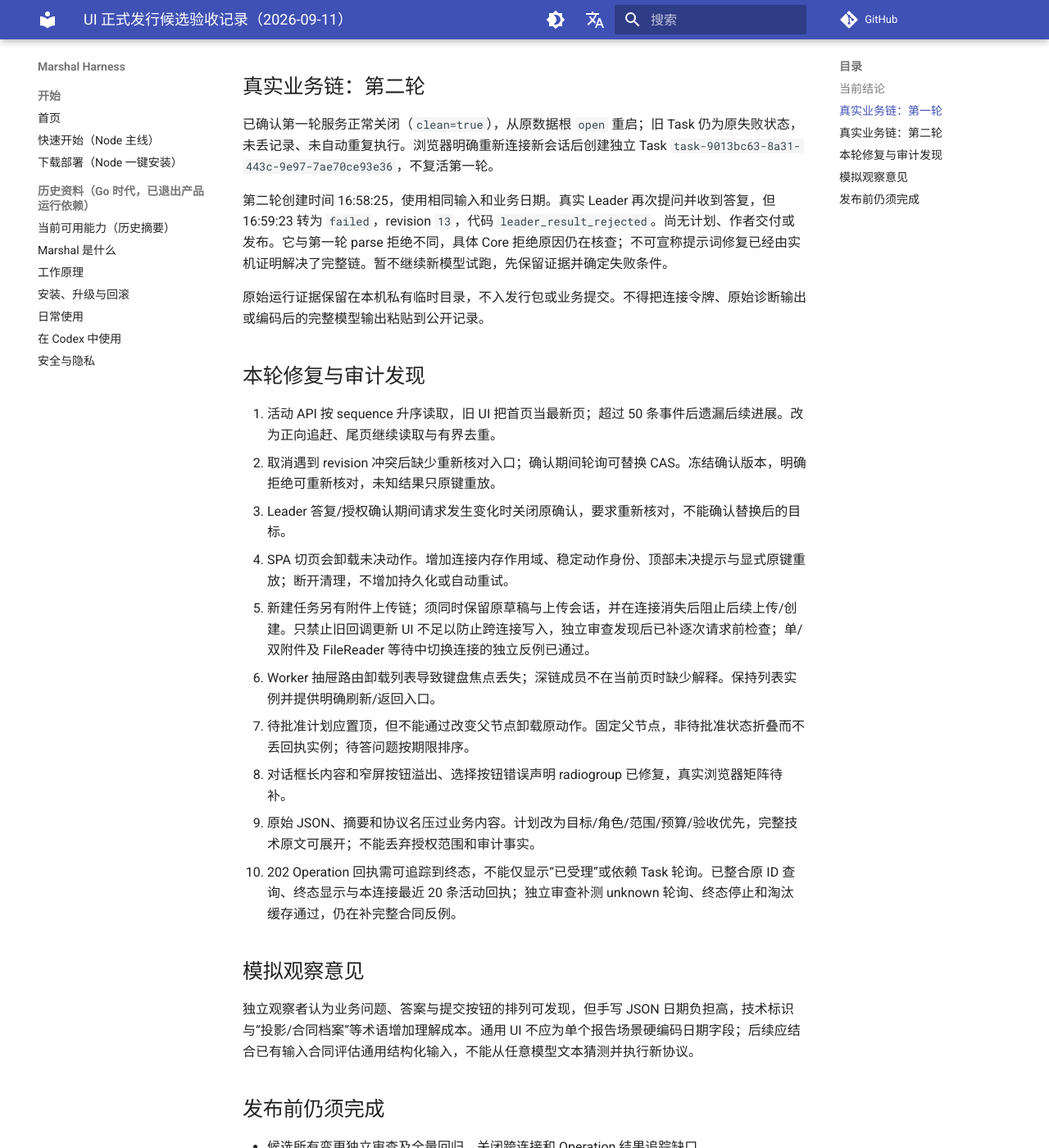
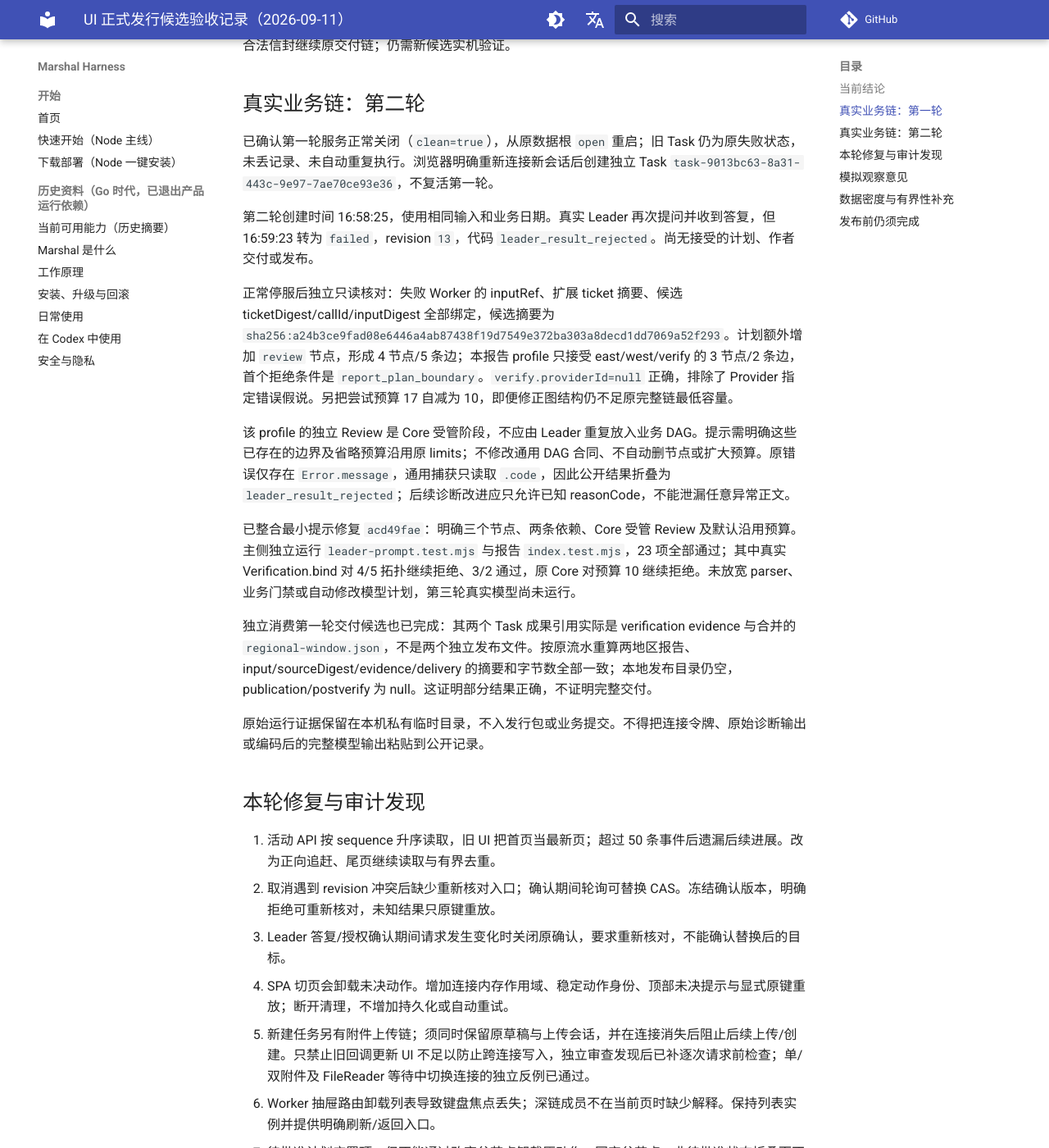
Before and after one commit to chiga0/marshal-harness, an MkDocs documentation site: the page built from docs/ui-1/release-validation-2026-09-11.md, in a window 1280 px wide and 1400 px high, scrolled down 1435 px. Shown: the whole window at 82% size. Built offline with MkDocs 1.6.1 and Material for MkDocs 9.7.7, drawn with Linux system fonts in a browser that asks for light colours; comment, search, counter and statistics services are not loaded; some of the changed text lies outside the part shown.

Commit message:
docs(ui): record live failure causes and simulated usability findings

```diff
--- a/docs/ui-1/release-validation-2026-09-11.md
+++ b/docs/ui-1/release-validation-2026-09-11.md
@@ -6,7 +6,7 @@
 
 | 验收线 | 当前状态 | 证据与缺口 |
 | --- | --- | --- |
-| 功能与可靠性 | PARTIAL | 整合候选 `3095ffcd` 通过 36 文件 331 项测试及构建（包括创建会话隔离和 Operation）。真实 Pi 第一轮完成双作者、Review 与独立验收，但交付决定被拒绝；第二轮计划阶段失败。后续补丁仍须重跑。 |
+| 功能与可靠性 | PARTIAL | 整合候选 `e0d85387` 通过 37 文件 400 项测试及构建（包括创建会话隔离、Operation 合同对照）；Leader 相关定向 44 项通过，计数存在复用子集，不累加为独立场景。真实 Pi 第一轮完成双作者、Review 与独立验收，但交付决定被拒绝；第二轮计划阶段失败。后续补丁仍须重跑。 |
 | 视觉与交互 | PARTIAL | 实际浏览器完成创建、附件上传、Leader 答复、计划批准、DAG 与团队查看；窄屏、缩放、键盘、完整错误/恢复矩阵尚未全部完成。 |
 | 产品可用性 | NOT_RUN（真人）；Agent 模拟观察已完成 | 用户选择子 Agent 模拟。观察者未参与 UI 实现，但无法访问主侧浏览器，因此仅独立观察真实截图；主侧负责操作。不能称为盲测、独立操作或真人验收。 |
 
@@ -34,7 +34,15 @@
 
 已确认第一轮服务正常关闭（`clean=true`），从原数据根 `open` 重启；旧 Task 仍为原失败状态，未丢记录、未自动重复执行。浏览器明确重新连接新会话后创建独立 Task `task-9013bc63-8a31-443c-9e97-7ae70ce93e36`，不复活第一轮。
 
-第二轮创建时间 16:58:25，使用相同输入和业务日期。真实 Leader 再次提问并收到答复，但 16:59:23 转为 `failed`，revision `13`，代码 `leader_result_rejected`。尚无计划、作者交付或发布。它与第一轮 parse 拒绝不同，具体 Core 拒绝原因仍在核查；不可宣称提示词修复已经由实机证明解决了完整链。暂不继续新模型试跑，先保留证据并确定失败条件。
+第二轮创建时间 16:58:25，使用相同输入和业务日期。真实 Leader 再次提问并收到答复，但 16:59:23 转为 `failed`，revision `13`，代码 `leader_result_rejected`。尚无接受的计划、作者交付或发布。
+
+正常停服后独立只读核对：失败 Worker 的 inputRef、扩展 ticket 摘要、候选 ticketDigest/callId/inputDigest 全部绑定，候选摘要为 `sha256:a24b3ce9fad08e6446a4ab87438f19d7549e372ba303a8decd1dd7069a52f293`。计划额外增加 `review` 节点，形成 4 节点/5 条边；本报告 profile 只接受 east/west/verify 的 3 节点/2 条边，首个拒绝条件是 `report_plan_boundary`。`verify.providerId=null` 正确，排除了 Provider 指定错误假说。另把尝试预算 17 自减为 10，即便修正图结构仍不足原完整链最低容量。
+
+该 profile 的独立 Review 是 Core 受管阶段，不应由 Leader 重复放入业务 DAG。提示需明确这些已存在的边界及省略预算沿用原 limits；不修改通用 DAG 合同、不自动删节点或扩大预算。原错误仅存在 `Error.message`，通用捕获只读取 `.code`，因此公开结果折叠为 `leader_result_rejected`；后续诊断改进应只允许已知 reasonCode，不能泄漏任意异常正文。
+
+已整合最小提示修复 `acd49fae`：明确三个节点、两条依赖、Core 受管 Review 及默认沿用预算。主侧独立运行 `leader-prompt.test.mjs` 与报告 `index.test.mjs`，23 项全部通过；其中真实 Verification.bind 对 4/5 拓扑继续拒绝、3/2 通过，原 Core 对预算 10 继续拒绝。未放宽 parser、业务门禁或自动修改模型计划，第三轮真实模型尚未运行。
+
+独立消费第一轮交付候选也已完成：其两个 Task 成果引用实际是 verification evidence 与合并的 `regional-window.json`，不是两个独立发布文件。按原流水重算两地区报告、input/sourceDigest/evidence/delivery 的摘要和字节数全部一致；本地发布目录仍空，publication/postverify 为 null。这证明部分结果正确，不证明完整交付。
 
 原始运行证据保留在本机私有临时目录，不入发行包或业务提交。不得把连接令牌、原始诊断输出或编码后的完整模型输出粘贴到公开记录。
 
@@ -55,6 +63,12 @@
 
 独立观察者认为业务问题、答案与提交按钮的排列可发现，但手写 JSON 日期负担高，技术标识与“投影/合同档案”等术语增加理解成本。通用 UI 不应为单个报告场景硬编码日期字段；后续应结合已有输入合同评估通用结构化输入，不能从任意模型文本猜测并执行新协议。
 
+追加观察发现候选页同时出现“答复已受理”和“等待你的答复／需要你的处理”，用户难判断该等待还是重复提交。此项已安排修复和旧投影、新请求切换反例；当前不能视为关闭。另外，失败页的多个历史“规划”成员与 `agent.running` 观察摘要易混淆当前工作，且仅凭成员完成无法判断结果是否已交付。后续验收须要求观察者明确指出当前责任人、失败影响，并区分产生文件、独立验收和实际交付。
+
+## 数据密度与有界性补充
+
+候选 `b887cecd` 增加真实 React 组件的隔离 fixture 回归：100 条任务分页、卡片切换与筛选；事件持续读到 600 条，DOM 保留最近 500 条，后继合并输入不超过 550 条、两页。独立代码审查无阻塞问题。子 Agent 四轮 jsdom 观测中，100 任务载入为 141–145ms，500 事件载入为 332–364ms；这些只包含隔离组件执行，不含真实网络、浏览器布局/绘制或模型耗时，不作为性能 SLO 或视觉通过证据。
+
 ## 发布前仍须完成
 
 - 候选所有变更独立审查及全量回归，关闭跨连接和 Operation 结果追踪缺口。
```
